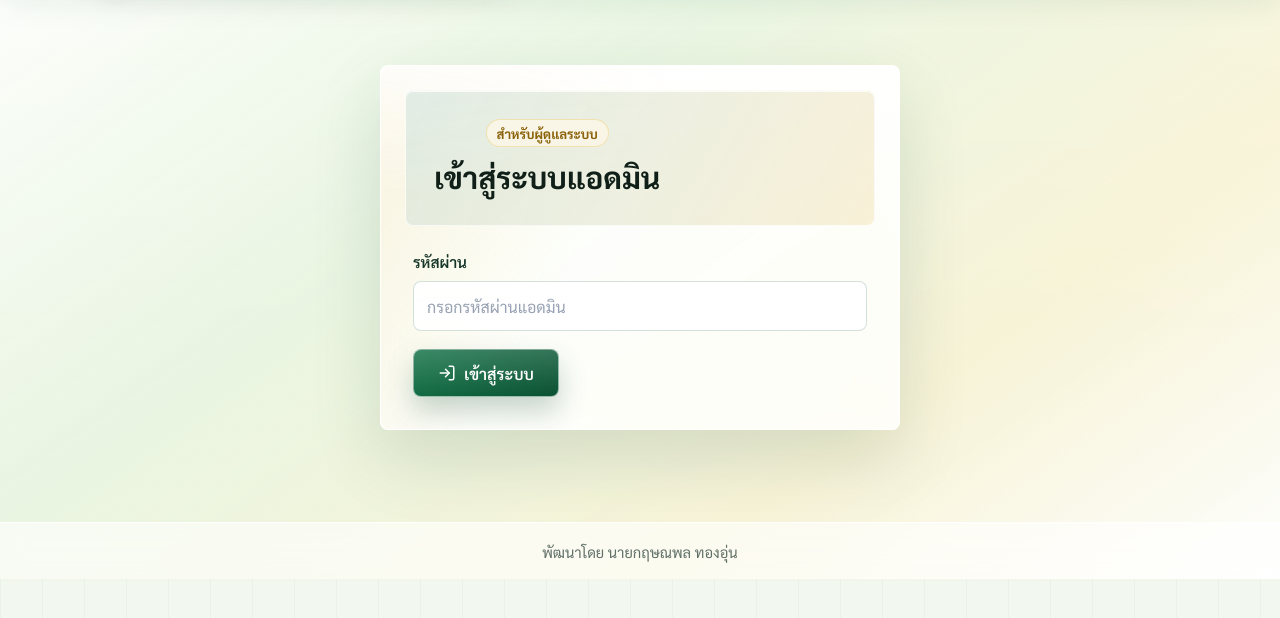
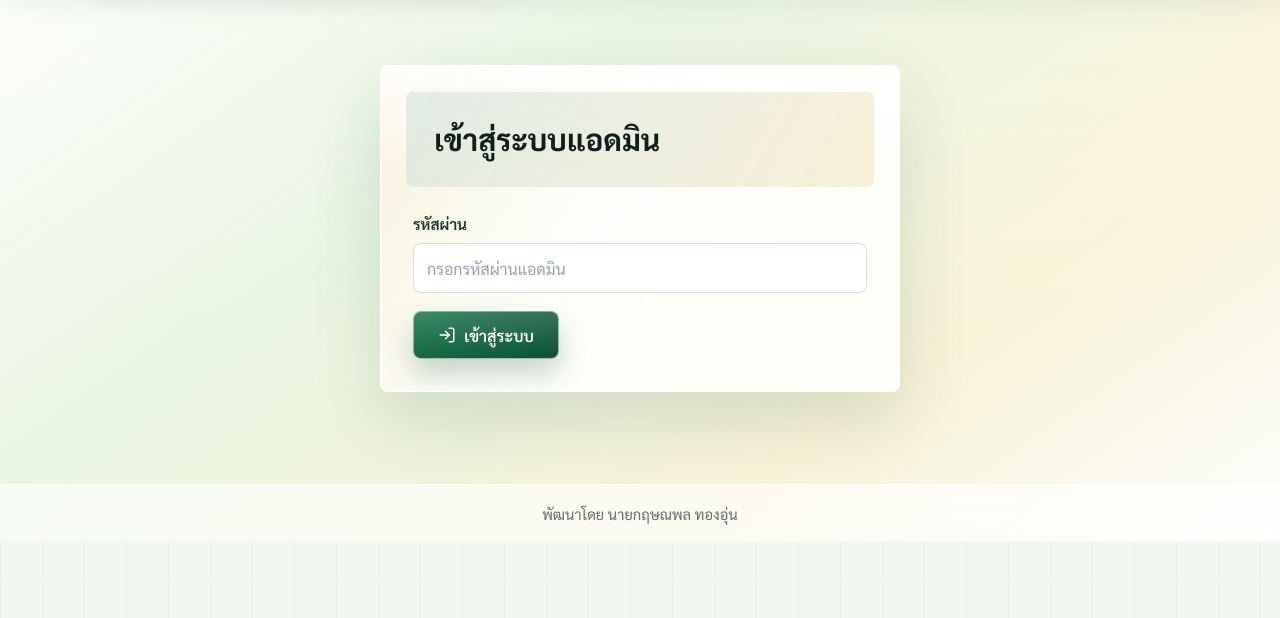
Before and after one commit to Gritteacher/social-news-request, a plain HTML site: page admin.html in a window 1280 px wide. Shown: the part 92-710 px from the top of the page. Drawn offline with nearby package versions, Linux system fonts and the light colour scheme.

Commit message:
Remove admin login eyebrow

```diff
--- a/admin.html
+++ b/admin.html
@@ -35,7 +35,6 @@
   <main class="container admin-main">
     <section id="loginView" class="login-panel" aria-labelledby="loginTitle">
       <div class="section-heading centered">
-        <p class="eyebrow">สำหรับผู้ดูแลระบบ</p>
         <h1 id="loginTitle">เข้าสู่ระบบแอดมิน</h1>
       </div>
 
```
